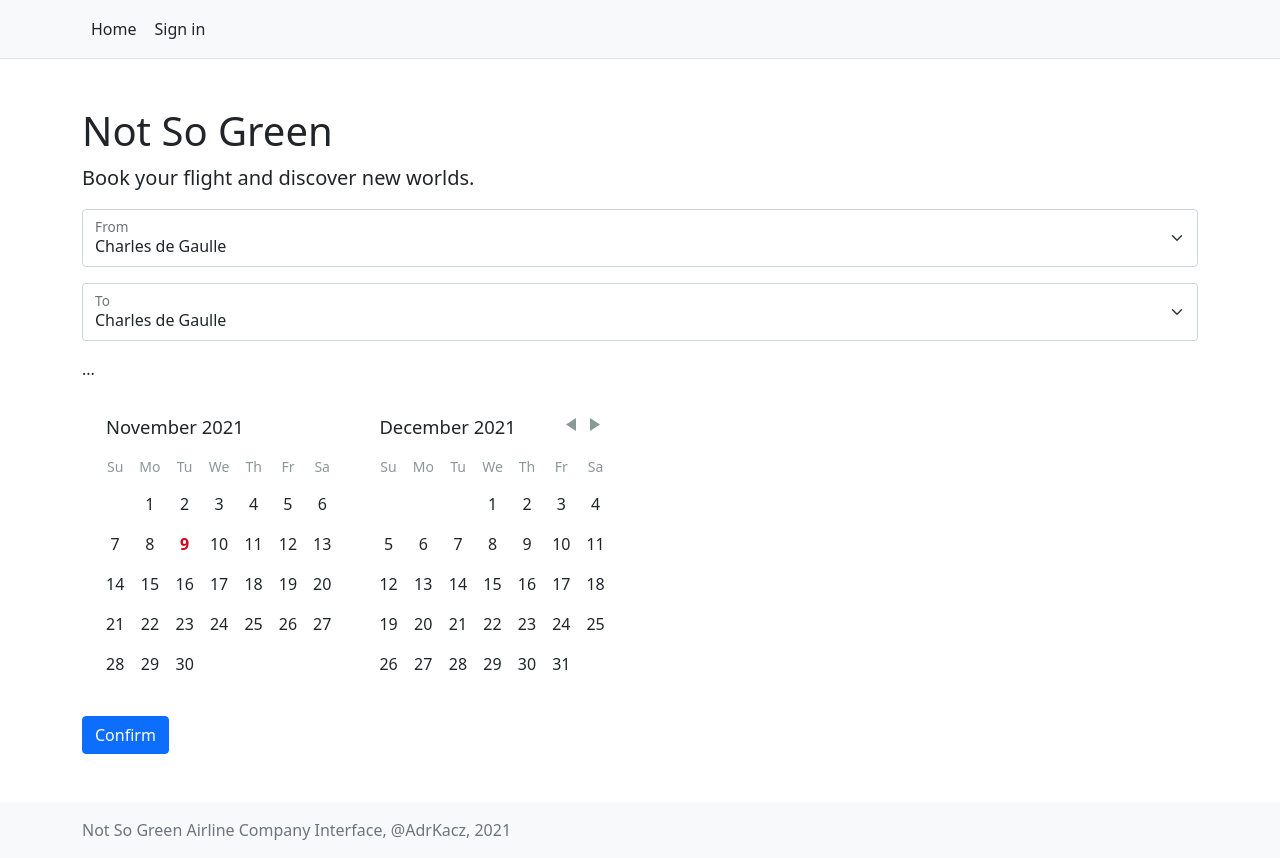
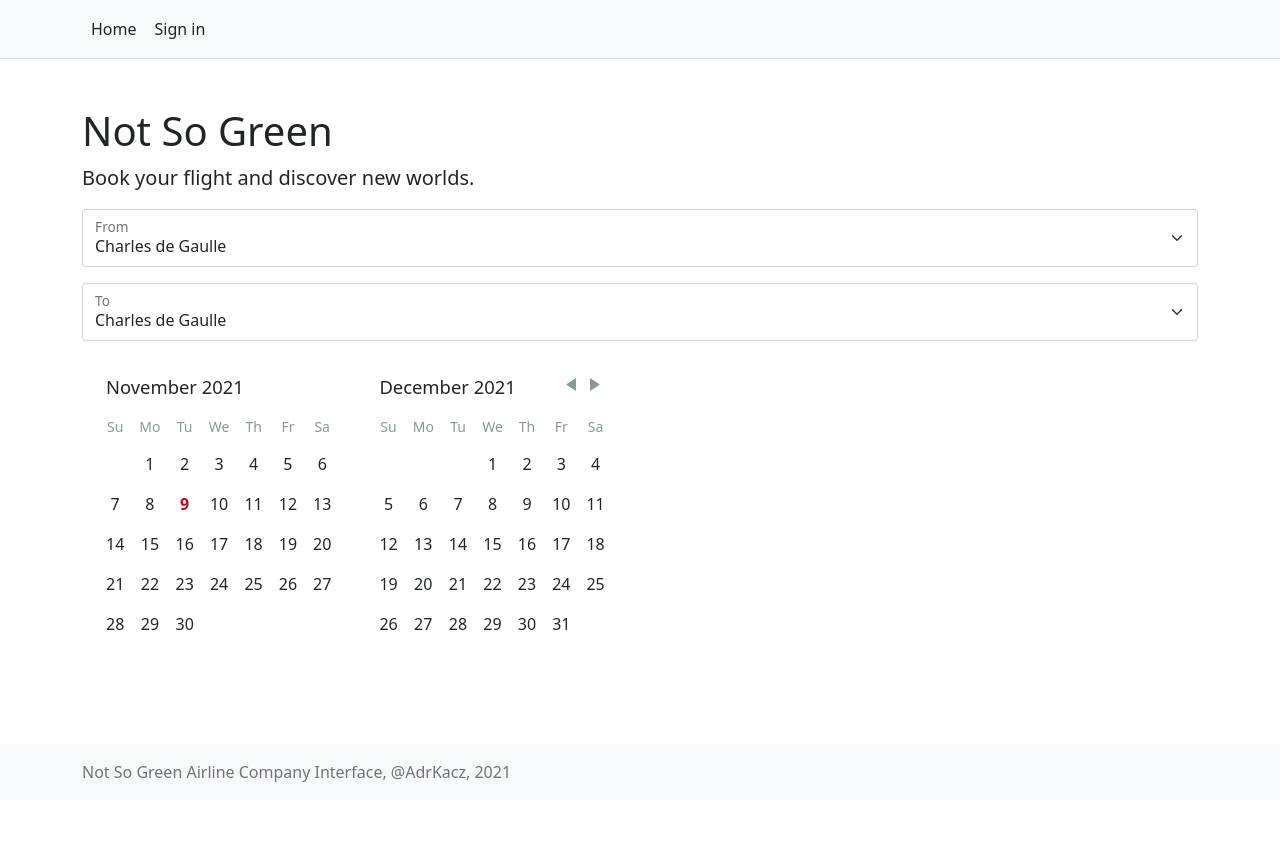
Before and after one commit to AdrKacz/airline-company-app, a React (Create React App) app: page / in a window 1280 px wide. After the commit the page ends 800 px from the top, so only its background shows below. Built offline with nearby package versions, Linux system fonts and the light colour scheme.

Commit message:
Card first validation

```diff
--- a/src/components/home/home.js
+++ b/src/components/home/home.js
@@ -41,10 +41,8 @@ function Home({flightsState}) {
             </select>
             <label htmlFor="floatingSelect">To</label>
           </div>
-          <div className='mb-3'>
-            {from && to && <p>Round Trip, From {from.toLocaleDateString(undefined, options)}, To {to.toLocaleDateString(undefined, options)}</p>}
-            {from && !to && <p>One-Way, On {from.toLocaleDateString(undefined, options)}</p>}
-            {!from && <p>...</p>}
+          <div className='row mb-3'>
+            <div className='col'>
               <DayPicker
                 className='Selectable'
                 numberOfMonths={2}
@@ -53,7 +51,20 @@ function Home({flightsState}) {
                 selectedDays={[from, { from, to }]}
               />
             </div>
+            {from &&
+            <div className='col'>
+              <div className='card'>
+                <div className='card-header'>
+                  Ready to set the earth on fire?
+                </div>
+                <div className='card-body'>
+                  <h5 className='card-title'>Marseille - Charles de Gaulle</h5>
                   <button onClick={handleConfirmClick} class="btn btn-primary mb-5" type="submit">Confirm</button>
+                </div>
+              </div>
+            </div>
+            }
+          </div>
         </form>
       </div>
     </main>
```
Lines whose indentation alone changed are shown as unchanged.
